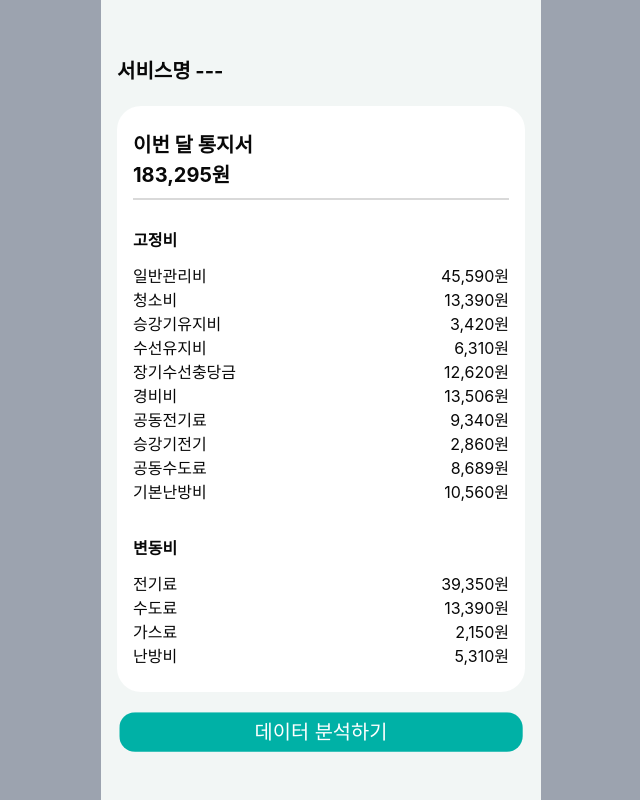
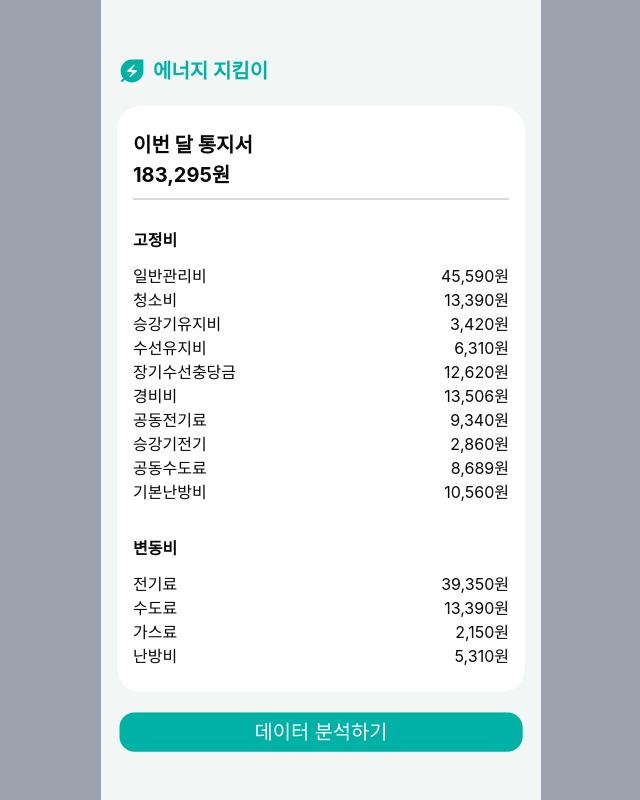
Before and after one commit to guesung/fusion-infinity, a Next.js app: page /data in a window 1280 px wide. Shown: the whole page, without its empty margins (319-959 px from the left). Built offline with nearby package versions, Linux system fonts and the light colour scheme; a web font is replaced by a local one.

Commit message:
feat : 로고 추가

```diff
--- a/src/pages/data/index.tsx
+++ b/src/pages/data/index.tsx
@@ -1,3 +1,4 @@
+import Image from 'next/image';
 import { useRouter } from 'next/router';
 
 import Button from '@/components/buttons/Button';
@@ -6,7 +7,10 @@ export default function Data() {
   const router = useRouter();
   return (
     <div className='flex h-full flex-col  justify-center p-4 pb-12 '>
-      <div className='my-5 mt-10 text-[1.25rem] font-bold'>서비스명 ---</div>
+      <div className='my-5 mt-10 flex items-center gap-[0.375rem] text-[1.25rem] font-bold'>
+        <Image alt='logo' src='/svg/main-logo.svg' width={30} height={30} />
+        <p className='text-main text-xl'>에너지 지킴이</p>
+      </div>
       <div className='mb-5 flex w-full flex-grow flex-col   rounded-[1.5rem] bg-white px-4 py-[1.5rem]'>
         <div>
           <h2 className='font-bold'>이번 달 통지서</h2>
--- a/src/pages/result/index.tsx
+++ b/src/pages/result/index.tsx
@@ -8,7 +8,10 @@ export default function ResultPage() {
 
   return (
     <div className='flex h-full flex-col p-4 pb-12'>
-      <div className='my-5 mt-10 text-[1.25rem] font-bold'>서비스명 ---</div>
+      <div className='my-5 mt-10 flex items-center gap-[0.375rem] text-[1.25rem] font-bold'>
+        <Image alt='logo' src='/svg/main-logo.svg' width={30} height={30} />
+        <p className='text-main text-xl'>에너지 지킴이</p>
+      </div>
       <div className='flex h-full flex-col gap-4'>
         <div className='rounded-3xl bg-white p-4'>
           <h1 className='text-bold mb-6 text-[20px] leading-tight'>
```
